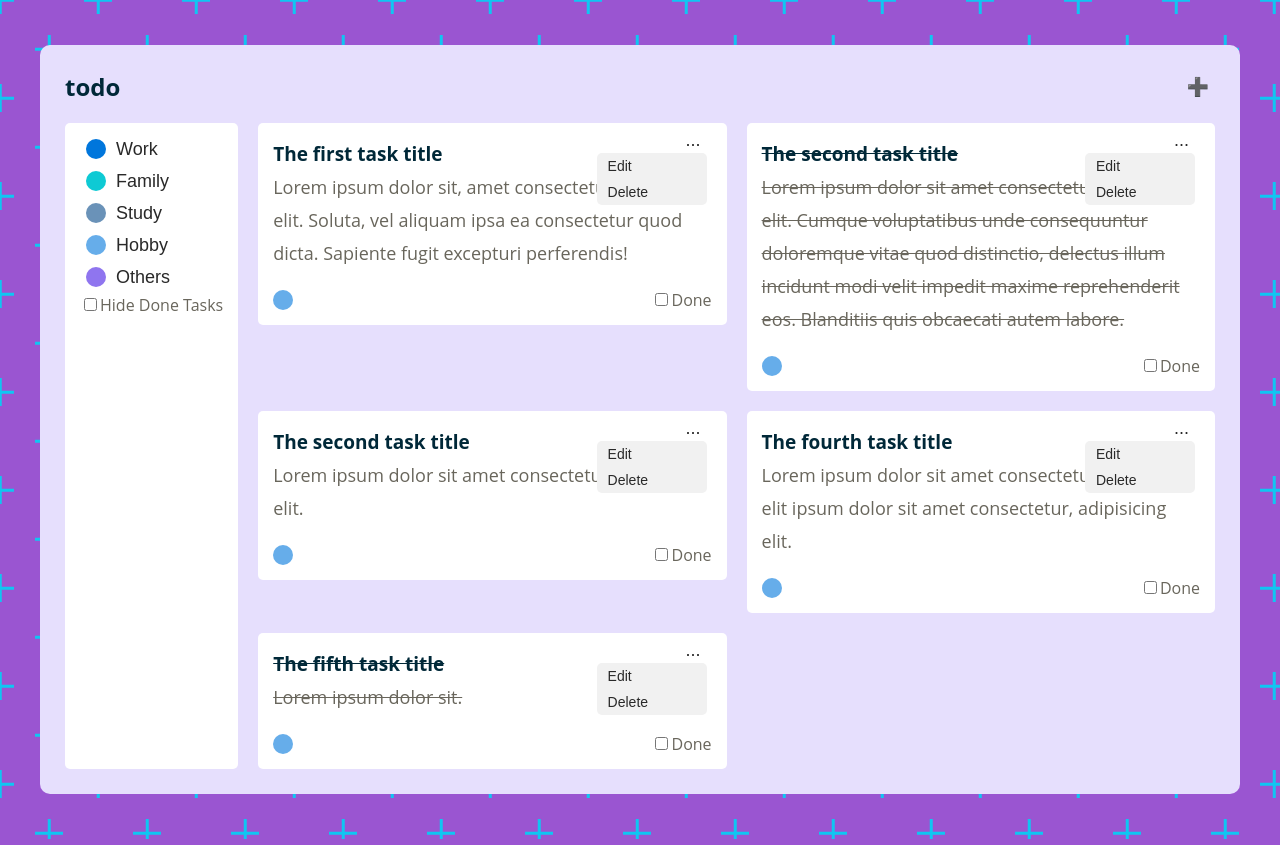
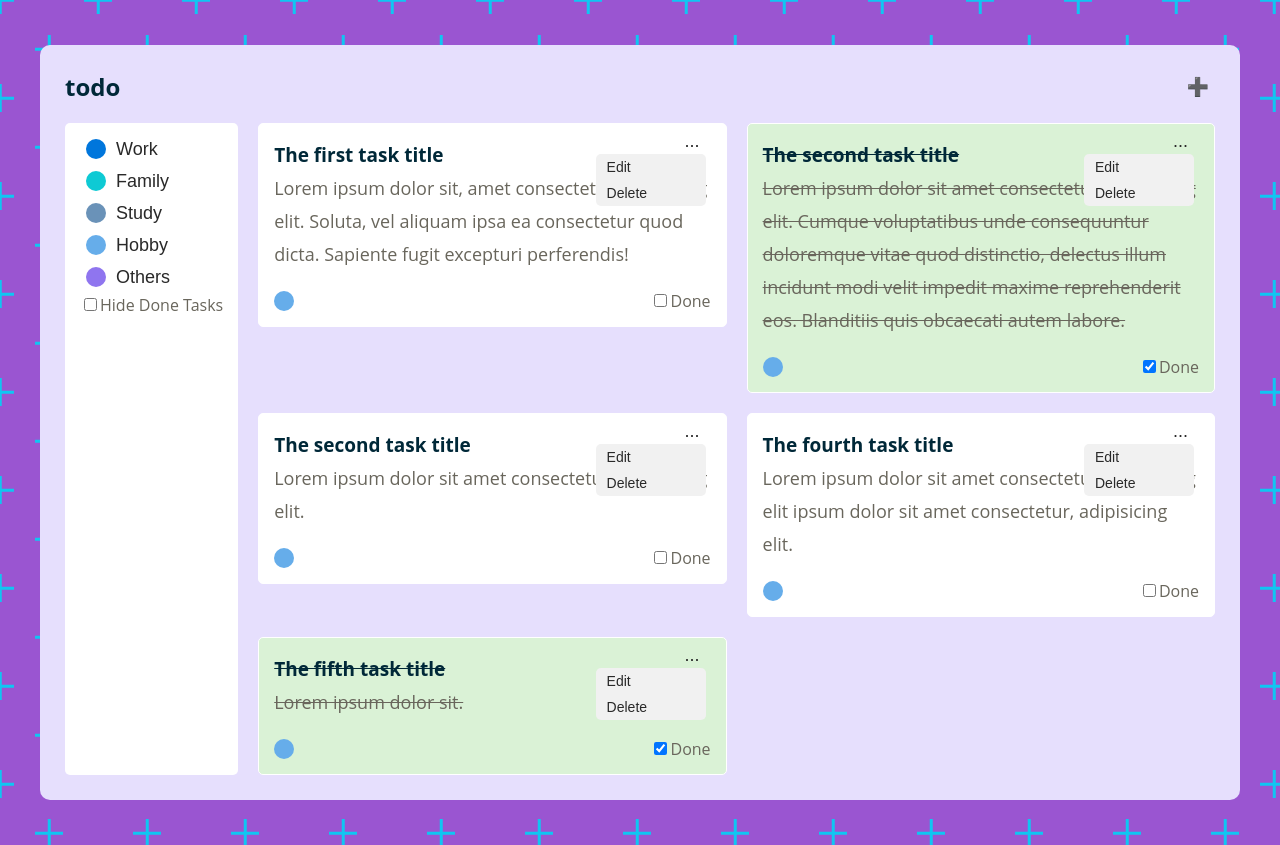
Before and after one commit to Kavin-crew/react-course-exercises, a React (Create React App) app in the folder _practical exercise/todo-list-v2/: page / in a window 1280 px wide. Built offline with nearby package versions, Linux system fonts and the light colour scheme.

Commit message:
fixing done checkbox

```diff
--- a/_practical exercise/todo-list-v2/src/App.js
+++ b/_practical exercise/todo-list-v2/src/App.js
@@ -237,7 +237,7 @@ function Main({ toDo, onDelete, onSelection, onToggleTodo, sortBy }) {
 
 function MainContent({ task, onDelete, onSelection, onToggleTodo }) {
   return (
-    <section className="main__content">
+    <section className={`main__content ${task.isDone ? 'isDone' : ''}`}>
       <h2 style={task.isDone ? { textDecoration: 'line-through' } : {}}>
         {task.title}
       </h2>
@@ -250,12 +250,13 @@ function MainContent({ task, onDelete, onSelection, onToggleTodo }) {
         <div className="main__checkbox">
           <input
             type="checkbox"
-            name="done"
+            name={`done${task.id}`}
             id="done"
             value={task.isDone}
+            defaultChecked={task.isDone}
             onChange={() => onToggleTodo(task.id)}
           />
-          <label htmlFor="done">Done</label>
+          <label htmlFor={`done${task.id}`}>Done</label>
         </div>
 
         <EditControl
--- a/_practical exercise/todo-list-v2/src/index.css
+++ b/_practical exercise/todo-list-v2/src/index.css
@@ -22,6 +22,8 @@
   --color-purple-1: #8f75ef;
   --color-purple-2: #231756;
   --color-purple-3: #e6dffd;
+
+  --color-green: #daf2d6;
 
   --color-white: #fff;
 
@@ -194,6 +196,12 @@ input[type='checkbox'] {
   border-radius: 5px;
   background: var(--color-white);
   position: relative;
+  border: 1px solid var(--color-white);
+}
+
+.main__content.isDone {
+  background: var(--color-green);
+  border: 1px solid #fff;
 }
 
 .edit {
```
